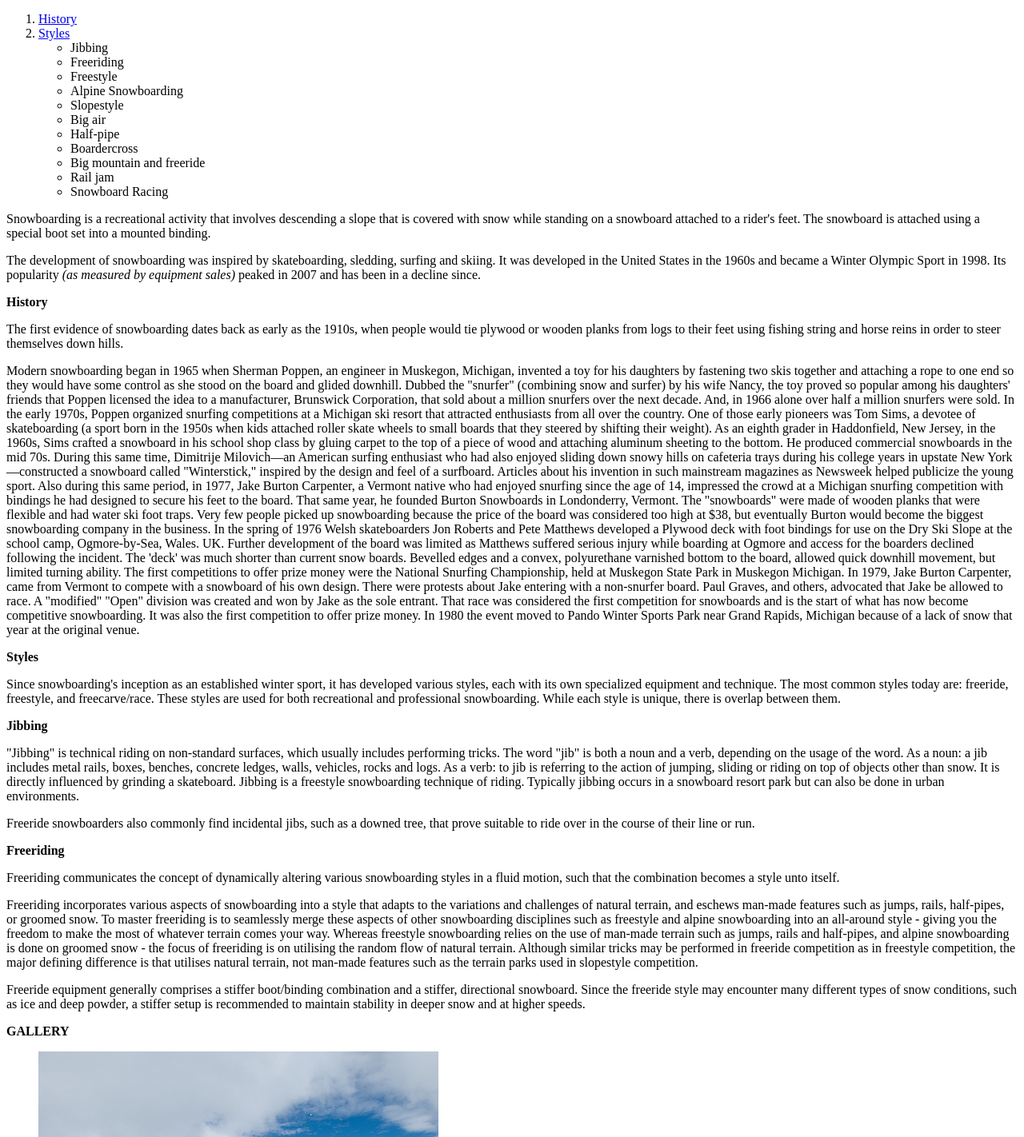
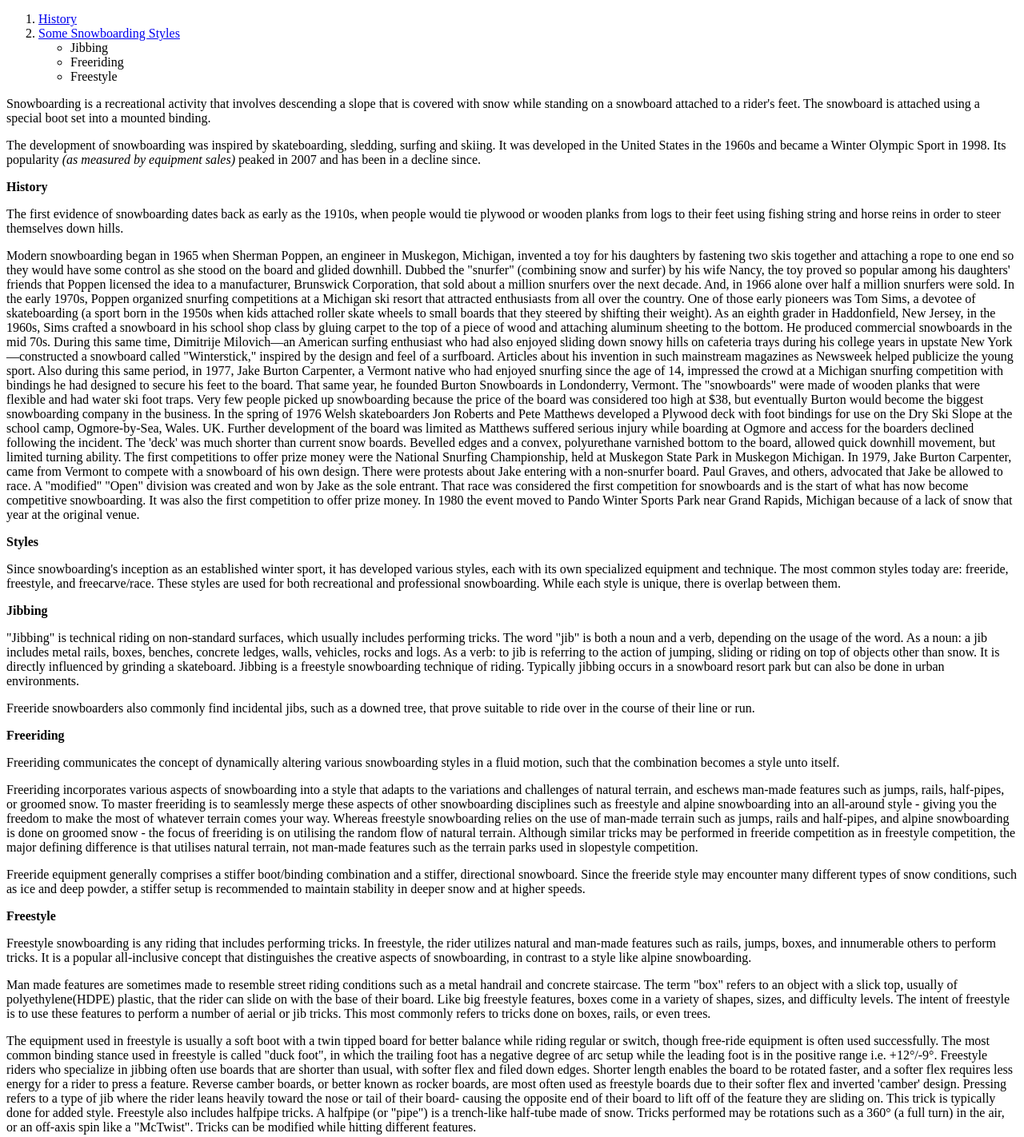
Before and after one commit to JJSeger/dws1, a plain HTML site: page project1.html in a window 1280 px wide. Shown: the part 226-1648 px from the top of the page at 80% size. Drawn offline with Linux system fonts and the light colour scheme.

Commit message:
adding images
adding images

```diff
--- a/project1.html
+++ b/project1.html
@@ -27,19 +27,12 @@
 		<h3>Contents </h3>														<!--heading 3-->
 		<ol>											<!--organized list displaying list with numbers-->
 			<li><a href="#History">History</a></li>		<!--list element that is linked to the history id -->
-			<li><a href ="#Styles">Styles</a></li>
+			<li><a href ="#Styles">Some Snowboarding Styles</a></li>
 				<ul>										<!--unorganized list displaying list with bullets-->
 					<li>Jibbing</li>
 					<li>Freeriding</li>
 					<li>Freestyle</li>
-					<li>Alpine Snowboarding</li>
-					<li>Slopestyle</li>
-					<li>Big air</li>
-					<li>Half-pipe</li>
-					<li>Boardercross</li>
-					<li>Big mountain and freeride</li>
-					<li>Rail jam</li>
-					<li>Snowboard Racing</li>
+
 				</ul>
 		</ol>
 
@@ -79,7 +72,38 @@ The first competitions to offer prize money were the National Snurfing Champions
 		<p>Freeriding communicates the concept of dynamically altering various snowboarding styles in a fluid motion, such that the combination becomes a style unto itself.</p>
 		<p>Freeriding incorporates various aspects of snowboarding into a style that adapts to the variations and challenges of natural terrain, and eschews man-made features such as jumps, rails, half-pipes, or groomed snow. To master freeriding is to seamlessly merge these aspects of other snowboarding disciplines such as freestyle and alpine snowboarding into an all-around style - giving you the freedom to make the most of whatever terrain comes your way. Whereas freestyle snowboarding relies on the use of man-made terrain such as jumps, rails and half-pipes, and alpine snowboarding is done on groomed snow - the focus of freeriding is on utilising the random flow of natural terrain. Although similar tricks may be performed in freeride competition as in freestyle competition, the major defining difference is that utilises natural terrain, not man-made features such as the terrain parks used in slopestyle competition.</p>
 		<p>Freeride equipment generally comprises a stiffer boot/binding combination and a stiffer, directional snowboard. Since the freeride style may encounter many different types of snow conditions, such as ice and deep powder, a stiffer setup is recommended to maintain stability in deeper snow and at higher speeds.</p>
-		<p></p>
+
+		<div><strong>Freestyle</strong></div>
+		<p>Freestyle snowboarding is any riding that includes performing tricks. In freestyle, the rider utilizes natural and man-made features such as rails, jumps, boxes, and innumerable others to perform tricks. It is a popular all-inclusive concept that distinguishes the creative aspects of snowboarding, in contrast to a style like alpine snowboarding.</p>
+		<p>Man made features are sometimes made to resemble street riding conditions such as a metal handrail and concrete staircase. The term "box" refers to an object with a slick top, usually of polyethylene(HDPE) plastic, that the rider can slide on with the base of their board. Like big freestyle features, boxes come in a variety of shapes, sizes, and difficulty levels. The intent of freestyle is to use these features to perform a number of aerial or jib tricks. This most commonly refers to tricks done on boxes, rails, or even trees.</p>
+		<p>The equipment used in freestyle is usually a soft boot with a twin tipped board for better balance while riding regular or switch, though free-ride equipment is often used successfully. The most common binding stance used in freestyle is called "duck foot", in which the trailing foot has a negative degree of arc setup while the leading foot is in the positive range i.e. +12°/-9°. Freestyle riders who specialize in jibbing often use boards that are shorter than usual, with softer flex and filed down edges. Shorter length enables the board to be rotated faster, and a softer flex requires less energy for a rider to press a feature. Reverse camber boards, or better known as rocker boards, are most often used as freestyle boards due to their softer flex and inverted 'camber' design. Pressing refers to a type of jib where the rider leans heavily toward the nose or tail of their board- causing the opposite end of their board to lift off of the feature they are sliding on. This trick is typically done for added style. Freestyle also includes halfpipe tricks. A halfpipe (or "pipe") is a trench-like half-tube made of snow. Tricks performed may be rotations such as a 360° (a full turn) in the air, or an off-axis spin like a "McTwist". Tricks can be modified while hitting different features.</p>
+
+
+
+
+
+
+
+
+
+
+
+
+
+
+
+
+
+
+
+
+
+
+
+
+
+
+
 
 
 
```
Also changed, not shown: images/5509982616_872fff4eab.jpg (added).
